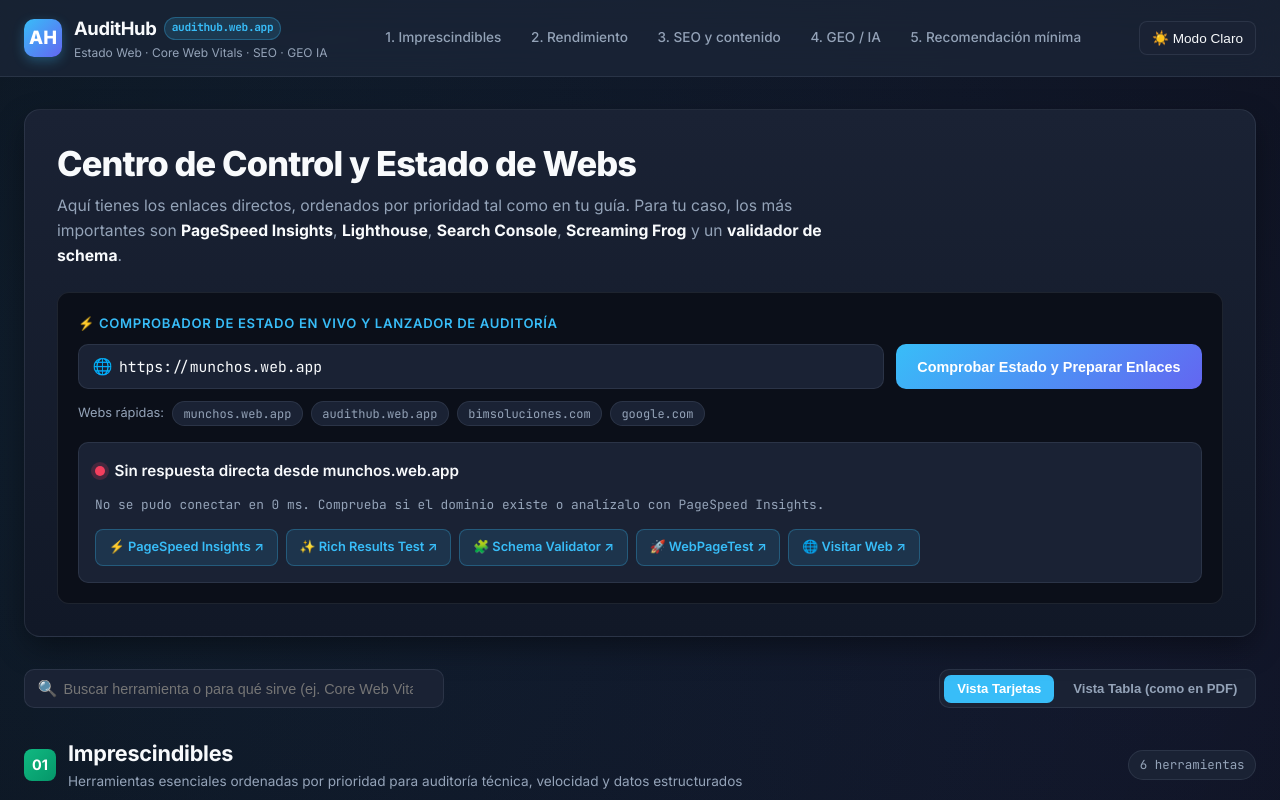
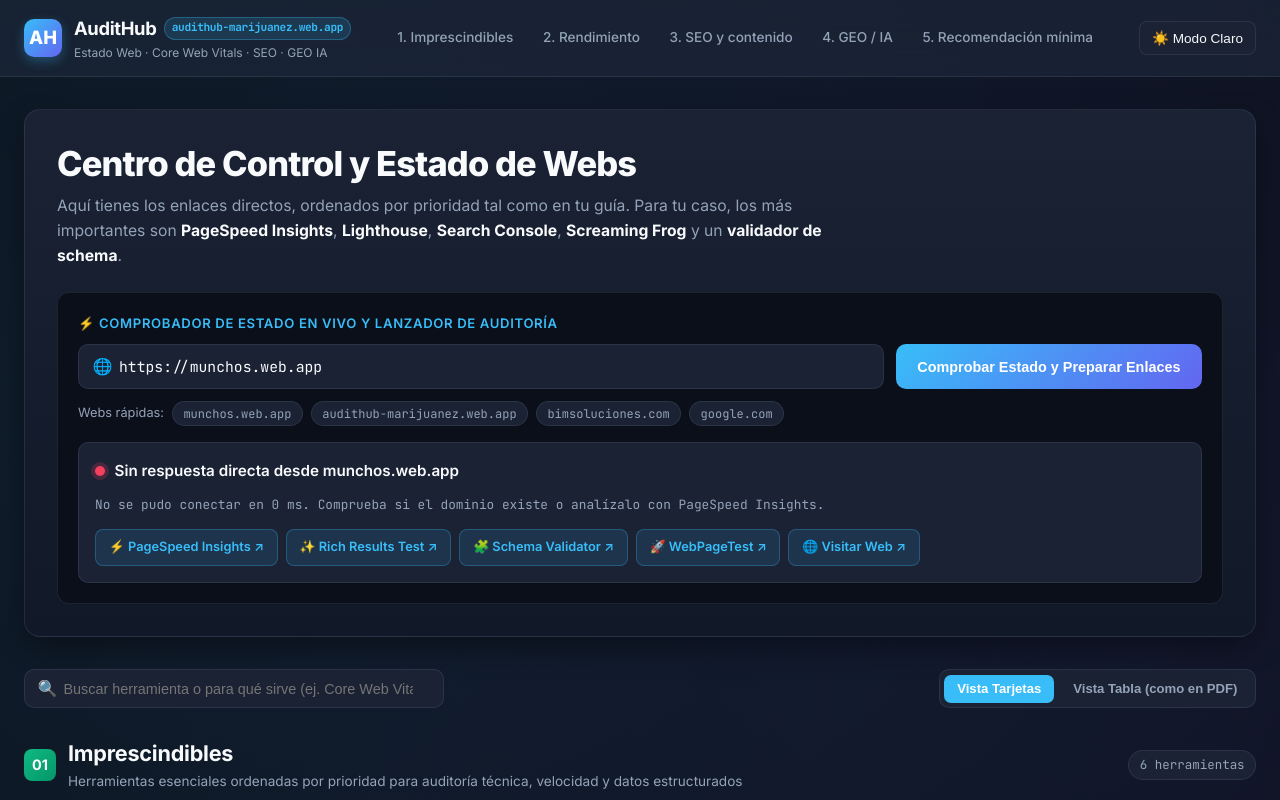
Before and after one commit to marijuanez/audithub, a website: page public/index.html in a window 1280 px wide. Shown: the top 800 px of the page. Drawn offline with Linux system fonts and the light colour scheme; no server answers.

Commit message:
Configure Firebase project audithub-marijuanez and update live URL

```diff
--- a/package.json
+++ b/package.json
@@ -4,8 +4,9 @@
   "private": true,
   "description": "AuditHub — Centro de Control y Estado de Webs",
   "scripts": {
-    "create-project": "npx -y firebase-tools@latest projects:create audithub --display-name AuditHub",
-    "deploy": "npx -y firebase-tools@latest deploy --only hosting --project audithub",
+    "create-project": "npx -y firebase-tools@latest projects:create audithub-marijuanez --display-name AuditHub",
+    "create-site": "npx -y firebase-tools@latest hosting:sites:create audithub --project audithub-marijuanez",
+    "deploy": "npx -y firebase-tools@latest deploy --only hosting --project audithub-marijuanez",
     "projects-list": "npx -y firebase-tools@latest projects:list"
   }
 }
--- a/public/index.html
+++ b/public/index.html
@@ -19,7 +19,7 @@
         <div class="brand-text">
           <div class="brand-title">
             AuditHub
-            <span class="brand-badge">audithub.web.app</span>
+            <span class="brand-badge">audithub-marijuanez.web.app</span>
           </div>
           <span class="brand-subtitle">Estado Web · Core Web Vitals · SEO · GEO IA</span>
         </div>
@@ -78,7 +78,7 @@
         <div class="preset-chips">
           <span>Webs rápidas:</span>
           <button type="button" class="chip" data-url="https://munchos.web.app">munchos.web.app</button>
-          <button type="button" class="chip" data-url="https://audithub.web.app">audithub.web.app</button>
+          <button type="button" class="chip" data-url="https://audithub-marijuanez.web.app">audithub-marijuanez.web.app</button>
           <button type="button" class="chip" data-url="https://bimsoluciones.com">bimsoluciones.com</button>
           <button type="button" class="chip" data-url="https://google.com">google.com</button>
         </div>
```
Also changed, not shown: README.md, 1 other file.
